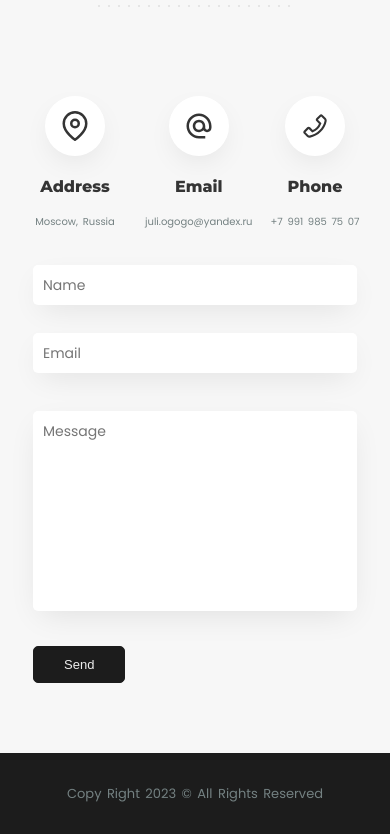
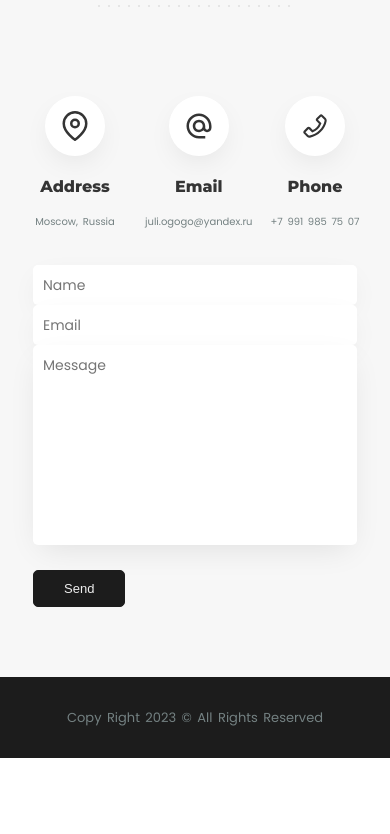
Before and after one commit to JuliOgogo/portfolio, a React (Create React App) app: page /#home in a window 390 px wide. Shown: the part 4722-5556 px from the top of the page. After the commit the page ends 5480 px from the top, so only its background shows below. Built offline with nearby package versions, Linux system fonts and the light colour scheme.

Commit message:
ref: contacts form margins

```diff
--- a/src/contacts/contactsForm/ContactsForm.module.scss
+++ b/src/contacts/contactsForm/ContactsForm.module.scss
@@ -4,7 +4,6 @@
 
 .contactsForm {
   width: 65%;
-  @include flex(column, flex-start, stretch, 10px);
 
   @media screen and (max-width: 1200px) {
     width: 80%;
@@ -27,20 +26,32 @@
     width: 100%;
     display: flex;
     justify-content: space-between;
-    align-items: center;
+    align-items: flex-start;
     gap: 10px;
+    margin-bottom: 10px;
 
-    input {
+    @media screen and (max-width: 500px) {
+      flex-direction: column;
+      gap: 0;
+      margin-bottom: 0;
+    }
+
+    .name, .email {
       width: 50%;
+      @include flex(column, flex-start, flex-start);
 
       @media screen and (max-width: 500px) {
         width: 100%;
       }
-    }
 
-    @media screen and (max-width: 500px) {
-      flex-direction: column;
-      gap: 0;
+      input {
+        width: 100%;
+      }
+
+      p {
+        margin: 5px 0;
+        padding: 0;
+      }
     }
   }
 
--- a/src/contacts/contactsForm/ContactsForm.tsx
+++ b/src/contacts/contactsForm/ContactsForm.tsx
@@ -54,6 +54,7 @@ function ContactsForm() {
         <form onSubmit={formik.handleSubmit} className={style.contactsForm}>
             <Fade cascade damping={0.1} triggerOnce>
                 <div className={style.nameAndEmail}>
+                    <div className={style.name}>
                         <input
                             id='name'
                             name='name'
@@ -62,9 +63,11 @@ function ContactsForm() {
                             onChange={formik.handleChange}
                             value={formik.values.name}
                         />
-                    <p className={style.error}>
-                        {formik.touched.name && formik.errors.name}
-                    </p>
+                        {formik.touched.name && formik.errors.name && <p className={style.error}>
+                            {formik.errors.name}
+                        </p>}
+                    </div>
+                    <div className={style.email}>
                         <input
                             id='email'
                             name='email'
@@ -73,9 +76,10 @@ function ContactsForm() {
                             onChange={formik.handleChange}
                             value={formik.values.email}
                         />
-                    <p className={style.error}>
-                        {formik.touched.email && formik.errors.email}
-                    </p>
+                        {formik.touched.email && formik.errors.email && <p className={style.error}>
+                            {formik.errors.email}
+                        </p>}
+                    </div>
                 </div>
                 <textarea
                     id='message'
```
Lines whose indentation alone changed are shown as unchanged.
